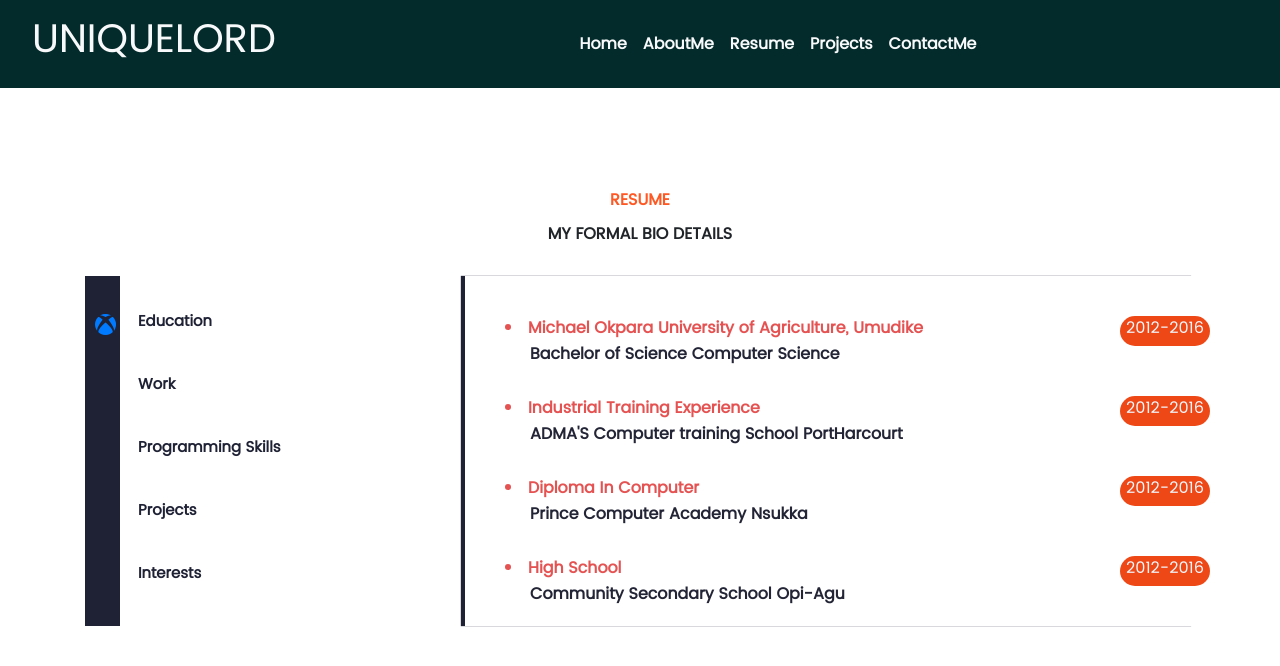
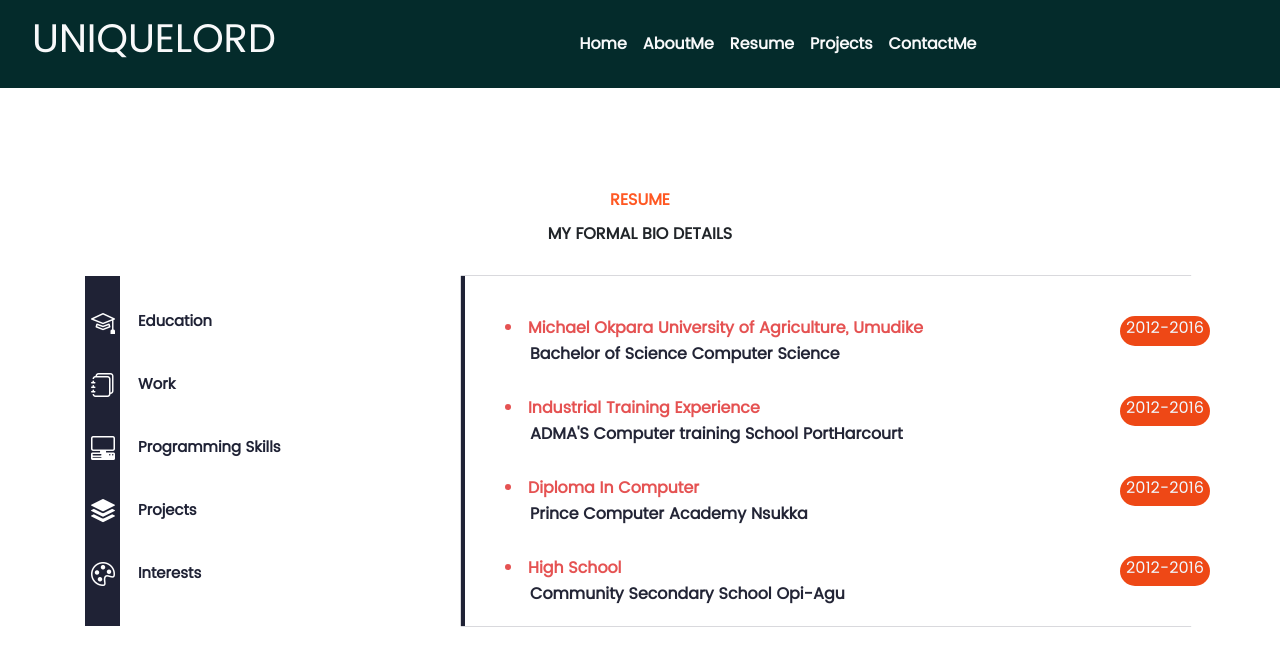
Before and after one commit to UniqueExch/myportfolio, a React (Create React App) app: page /resume in a window 1280 px wide. Shown: the top 666 px of the page. Built offline with nearby package versions, Linux system fonts and the light colour scheme.

Commit message:
first commit

```diff
--- a/src/PortfolioContainer/ContactMe/Contact.js
+++ b/src/PortfolioContainer/ContactMe/Contact.js
@@ -43,7 +43,7 @@
         <Col md={4}>
           <div className='contact-setup'>
             <a href="https://wa.me/+2348100204801">
-              <h2><i className="fa fa-whatsapp text-danger"></i></h2>
+              <h2><i class="bi bi-whatsapp text-danger"></i></h2>
             </a>
             <span className='phone'>
               <strong>PHONE</strong>
@@ -57,7 +57,7 @@
 
         <Col md={4}>
           <div className='contact-setup'>
-            <h2><i className="fa fa-envelope text-danger"></i></h2>
+            <h2><i class="bi bi-envelope text-danger"></i></h2>
             <span className='phone'>
                   <strong>EMAIL</strong>
               </span>
@@ -70,7 +70,7 @@
 
         <Col md={4}>
           <div className='contact-setup'>
-            <h2><i class='fa fa-home text-danger'></i></h2>
+            <h2><i class="bi bi-house text-danger"></i></h2>
             <span className='phone'>
               <strong>ADDRESS</strong>
             </span>
--- a/src/PortfolioContainer/Resume/Resume.css
+++ b/src/PortfolioContainer/Resume/Resume.css
@@ -164,7 +164,8 @@
 
 .setup{
     color: white;
-    margin-left: 10px;
-    margin-top: 35px;
+    margin-left: 6px;
+    margin-top: 30px;
     position: absolute;
+    font-size: 24px;
 }
--- a/src/PortfolioContainer/Resume/Resume.js
+++ b/src/PortfolioContainer/Resume/Resume.js
@@ -18,31 +18,31 @@
         <Row>
           <Col md={4}>
             <div className='resume-details'>
-                     <i class="bi bi-xbox setup text-primary"></i> <br/>
+                     <i class="bi bi-mortarboard setup"></i> <br/>
                 <div className='text-wrap'>
                     <span className='education-text'> <strong>Education</strong>
                     </span>
                 </div>
                   <br/>
-                     <i class='fa fa-user setup'></i><br/>
+                   <i class="bi bi-journals setup"></i> <br/>
                 <div className='text-wrap'>
                     <span className='education-text'> <strong>Work</strong>
                     </span>
                 </div>
                   <br/>
-                     <i class='fa fa-user setup'></i> <br/>
+                  <i class="bi bi-pc-display-horizontal setup"></i><br/>
                 <div className='text-wrap'>
                     <span className='education-text'> <strong>Programming Skills</strong>
                     </span>
                 </div>
                   <br/>
-                   <i class='fa fa-user setup'></i> <br/>
+                  <i class="bi bi-stack setup"></i> <br/>
                 <div className='text-wrap'>
                   <span className='education-text'> <strong>Projects</strong>
                   </span>
                 </div>
                  <br/>
-                  <i class='fa fa-user setup'></i> <br/>
+                  <i class="bi bi-palette setup"></i> <br/>
                 <div className='text-wrap'>
                   <span className='education-text'> <strong>Interests</strong>
                   </span>
```
